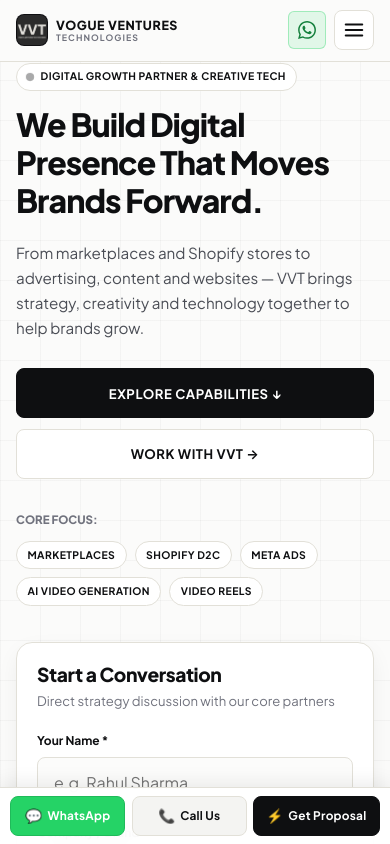
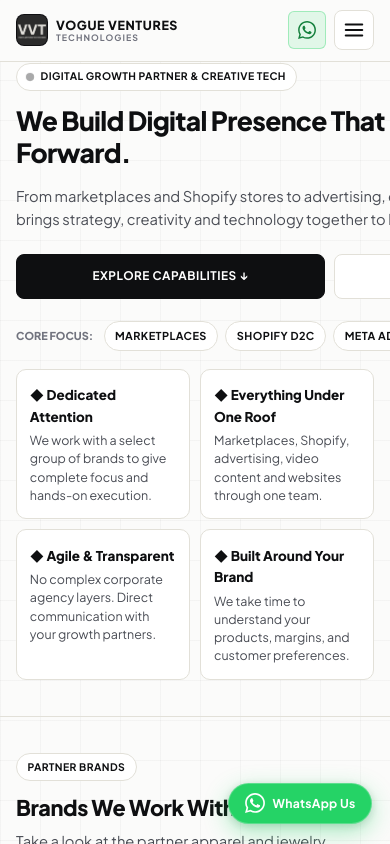
Before and after one commit to Vighneswaran-official/vvt-web, a React (Vite) app: page / in a window 390 px wide. Shown: the top 844 px of the page. Built offline with nearby package versions, Linux system fonts and the light colour scheme.

Commit message:
style: de-congest mobile layout with breathing room, floating FAB, and refined typography

```diff
--- a/src/components/Hero/Hero.css
+++ b/src/components/Hero/Hero.css
@@ -66,26 +66,80 @@
   margin-bottom: 1.25rem;
 }
 
-@media (max-width: 1024px) {
+@media (max-width: 860px) {
   .hero-grid {
     grid-template-columns: 1fr;
-    gap: 2.25rem;
+    gap: 1.5rem;
+  }
+
+  /* De-congest mobile: hide redundant lead card in Hero (dedicated form is in Contact section) */
+  .startup-lead-card {
+    display: none;
   }
 }
 
-@media (max-width: 580px) {
+@media (max-width: 640px) {
+  .hero-wrapper {
+    padding-top: 1.75rem;
+    padding-bottom: 2rem;
+  }
+
+  .hero-subheadline {
+    font-size: 0.92rem;
+    margin-top: 1rem;
+    margin-bottom: 1.35rem;
+    line-height: 1.6;
+  }
+
+  /* Sleek side-by-side action buttons instead of 2 massive stacked blocks */
   .hero-cta-wrap {
-    flex-direction: column;
-    gap: 0.65rem;
+    display: grid;
+    grid-template-columns: 1fr 1fr;
+    gap: 0.6rem;
+    width: 100%;
+    margin-bottom: 1.4rem;
   }
 
   .hero-cta-wrap .btn-black,
   .hero-cta-wrap .btn-outline {
     width: 100%;
+    padding: 0.75rem 0.5rem;
+    font-size: 0.74rem;
+    text-align: center;
+    min-height: 42px;
+    white-space: nowrap;
+    border-radius: 8px;
+  }
+
+  /* App-style horizontal chips strip instead of 3 cluttered rows */
+  .hero-focus-pills {
+    display: flex;
+    flex-wrap: nowrap;
+    overflow-x: auto;
+    -webkit-overflow-scrolling: touch;
+    gap: 0.45rem;
+    padding-bottom: 0.4rem;
+    scrollbar-width: none;
+    -ms-overflow-style: none;
+    width: 100%;
+    align-items: center;
+  }
+
+  .hero-focus-pills::-webkit-scrollbar {
+    display: none;
   }
 
   .hero-focus-label {
-    width: 100%;
-    margin-bottom: 0.25rem;
+    flex-shrink: 0;
+    margin-right: 0.2rem;
+    font-size: 0.68rem;
+  }
+
+  .hero-focus-pills .vvt-pill {
+    flex-shrink: 0;
+    margin-bottom: 0;
+    white-space: nowrap;
+    font-size: 0.68rem;
+    padding: 0.32rem 0.65rem;
   }
 }
--- a/src/components/Highlights/Highlights.css
+++ b/src/components/Highlights/Highlights.css
@@ -44,9 +44,26 @@
   }
 }
 
-@media (max-width: 480px) {
+@media (max-width: 580px) {
   .startup-values-grid {
-    grid-template-columns: 1fr;
-    gap: 0.75rem;
+    grid-template-columns: repeat(2, 1fr);
+    gap: 0.65rem;
+    margin-top: 0.75rem;
+    margin-bottom: 2.25rem;
+  }
+
+  .startup-value-card {
+    padding: 0.9rem 0.8rem;
+    border-radius: 10px;
+  }
+
+  .startup-value-title {
+    font-size: 0.84rem;
+    margin-bottom: 0.25rem;
+  }
+
+  .startup-value-desc {
+    font-size: 0.78rem;
+    line-height: 1.45;
   }
 }
--- a/src/components/MobileQuickBar/MobileQuickBar.css
+++ b/src/components/MobileQuickBar/MobileQuickBar.css
@@ -1,85 +1,57 @@
-/* Mobile Quick Sticky Action Bar */
+/* Floating WhatsApp Action Button (Non-intrusive, zero screen blockage) */
 
-.mobile-quick-bar {
+.mobile-floating-fab {
   display: none;
 }
 
-@media (max-width: 768px) {
-  .mobile-quick-bar {
+@media (max-width: 860px) {
+  .mobile-floating-fab {
     display: block;
     position: fixed;
-    bottom: 0;
-    left: 0;
-    right: 0;
-    width: 100%;
-    max-width: 100vw;
-    box-sizing: border-box;
-    z-index: 90;
-    background: rgba(255, 255, 255, 0.94);
-    backdrop-filter: blur(16px);
-    -webkit-backdrop-filter: blur(16px);
-    border-top: 1px solid var(--border-color);
-    padding: 0.5rem 0.65rem calc(0.5rem + env(safe-area-inset-bottom, 0px));
-    box-shadow: 0 -4px 18px rgba(14, 15, 17, 0.08);
+    bottom: calc(1.25rem + env(safe-area-inset-bottom, 0px));
+    right: 1.15rem;
+    z-index: 89;
   }
 
-  .mobile-quick-inner {
-    display: grid;
-    grid-template-columns: 1fr 1fr 1.1fr;
-    gap: 0.4rem;
-    max-width: 500px;
-    width: 100%;
-    box-sizing: border-box;
-    margin: 0 auto;
-  }
-
-  .quick-btn {
+  .floating-wa-fab {
     display: inline-flex;
     align-items: center;
-    justify-content: center;
-    gap: 0.3rem;
-    font-size: 0.74rem;
+    gap: 0.5rem;
+    background-color: #25d366;
+    color: #ffffff;
+    padding: 0.65rem 1.1rem;
+    border-radius: 9999px;
+    font-size: 0.82rem;
     font-weight: 700;
+    letter-spacing: 0.02em;
     text-decoration: none;
-    padding: 0.5rem 0.4rem;
-    min-height: 40px;
-    min-width: 0;
-    border-radius: 8px;
+    box-shadow: 0 8px 24px rgba(37, 211, 102, 0.38), 0 2px 8px rgba(0, 0, 0, 0.15);
+    border: 1px solid rgba(255, 255, 255, 0.25);
     transition: all var(--transition-fast);
     touch-action: manipulation;
     -webkit-tap-highlight-color: transparent;
-    letter-spacing: 0.02em;
-    white-space: nowrap;
   }
 
-  .quick-btn:active {
-    transform: scale(0.96);
+  .floating-wa-fab:active {
+    transform: scale(0.95);
   }
 
-  .quick-icon {
-    font-size: 0.85rem;
+  .fab-wa-icon {
+    display: flex;
+    align-items: center;
+    justify-content: center;
   }
 
-  .quick-wa {
-    background-color: #25d366;
-    color: #ffffff;
-    border: 1px solid #20ba5a;
+  .fab-wa-text {
+    font-size: 0.8rem;
   }
 
-  .quick-call {
-    background-color: var(--bg-subtle);
-    color: var(--text-dark);
-    border: 1px solid var(--border-color);
-  }
-
-  .quick-inquire {
-    background-color: var(--text-dark);
-    color: #ffffff;
-    border: 1px solid var(--text-dark);
-  }
-
-  /* Add bottom padding to body/footer so sticky bar doesn't obscure footer content on mobile */
-  body {
-    padding-bottom: calc(65px + env(safe-area-inset-bottom, 0px));
+  @media (max-width: 400px) {
+    .floating-wa-fab {
+      padding: 0.6rem 0.95rem;
+    }
+    .fab-wa-text {
+      font-size: 0.76rem;
+    }
   }
 }
--- a/src/components/MobileQuickBar/MobileQuickBar.jsx
+++ b/src/components/MobileQuickBar/MobileQuickBar.jsx
@@ -3,37 +3,21 @@
 
 export default function MobileQuickBar() {
   return (
-    <div className="mobile-quick-bar" aria-label="Quick mobile contact actions">
-      <div className="mobile-quick-inner">
+    <aside className="mobile-floating-fab" aria-label="Quick WhatsApp action">
       <a
         href={siteData.agencyInfo.whatsappHref}
         target="_blank"
         rel="noopener noreferrer"
-          className="quick-btn quick-wa"
+        className="floating-wa-fab"
         aria-label="Direct WhatsApp chat with Vogue Ventures Technologies"
       >
-          <span className="quick-icon">💬</span>
-          <span>WhatsApp</span>
+        <span className="fab-wa-icon">
+          <svg width="20" height="20" viewBox="0 0 24 24" fill="currentColor">
+            <path d="M.057 24l1.687-6.163c-1.041-1.804-1.588-3.849-1.587-5.946.003-6.556 5.338-11.891 11.893-11.891 3.181.001 6.167 1.24 8.413 3.488 2.245 2.248 3.481 5.236 3.48 8.414-.003 6.557-5.338 11.892-11.893 11.892-1.99-.001-3.951-.5-5.688-1.448l-6.305 1.654zm6.597-3.807c1.676.995 3.276 1.591 5.392 1.592 5.448 0 9.886-4.434 9.889-9.885.002-5.462-4.415-9.89-9.881-9.892-5.452 0-9.887 4.434-9.889 9.884-.001 2.225.651 3.891 1.746 5.634l-.999 3.648 3.742-.981zm11.387-5.464c-.074-.124-.272-.198-.57-.347-.297-.149-1.758-.868-2.031-.967-.272-.099-.47-.149-.669.149-.198.297-.768.967-.941 1.165-.173.198-.347.223-.644.074-.297-.149-1.255-.462-2.39-1.475-.883-.788-1.48-1.761-1.653-2.059-.173-.297-.018-.458.13-.606.134-.133.297-.347.446-.521.151-.172.2-.296.3-.495.099-.198.05-.372-.025-.521-.075-.148-.669-1.611-.916-2.206-.242-.579-.487-.501-.669-.51l-.57-.01c-.198 0-.52.074-.792.372s-1.04 1.016-1.04 2.479 1.065 2.876 1.213 3.074c.149.198 2.095 3.2 5.076 4.487.709.306 1.263.489 1.694.626.712.226 1.36.194 1.872.118.571-.085 1.758-.719 2.006-1.413.248-.695.248-1.29.173-1.414z"/>
+          </svg>
+        </span>
+        <span className="fab-wa-text">WhatsApp Us</span>
       </a>
-
-        <a
-          href={siteData.agencyInfo.phoneHref}
-          className="quick-btn quick-call"
-          aria-label="Direct Call to Vogue Ventures Technologies"
-        >
-          <span className="quick-icon">📞</span>
-          <span>Call Us</span>
-        </a>
-
-        <a
-          href="#contact"
-          className="quick-btn quick-inquire"
-          aria-label="Inquire or request a proposal"
-        >
-          <span className="quick-icon">⚡</span>
-          <span>Get Proposal</span>
-        </a>
-      </div>
-    </div>
+    </aside>
   );
 }
--- a/src/styles/globals.css
+++ b/src/styles/globals.css
@@ -62,24 +62,24 @@
 }
 
 .section-spacing {
-  padding-top: clamp(3rem, 6vw, 5rem);
-  padding-bottom: clamp(3rem, 6vw, 5rem);
+  padding-top: clamp(2.25rem, 5vw, 4.5rem);
+  padding-bottom: clamp(2.25rem, 5vw, 4.5rem);
 }
 
 /* ---- Typography ---- */
 h1, h2, h3, h4 {
   color: var(--text-dark);
   font-weight: 800;
-  line-height: 1.2;
+  line-height: 1.22;
 }
 
 h1 {
-  font-size: clamp(2rem, 4.2vw, 3.4rem);
-  letter-spacing: -0.03em;
+  font-size: clamp(1.65rem, 3.8vw, 3.2rem);
+  letter-spacing: -0.025em;
 }
 
 h2 {
-  font-size: clamp(1.55rem, 3vw, 2.3rem);
+  font-size: clamp(1.35rem, 2.8vw, 2.2rem);
   letter-spacing: -0.02em;
 }
 
```
Lines whose indentation alone changed are shown as unchanged.
